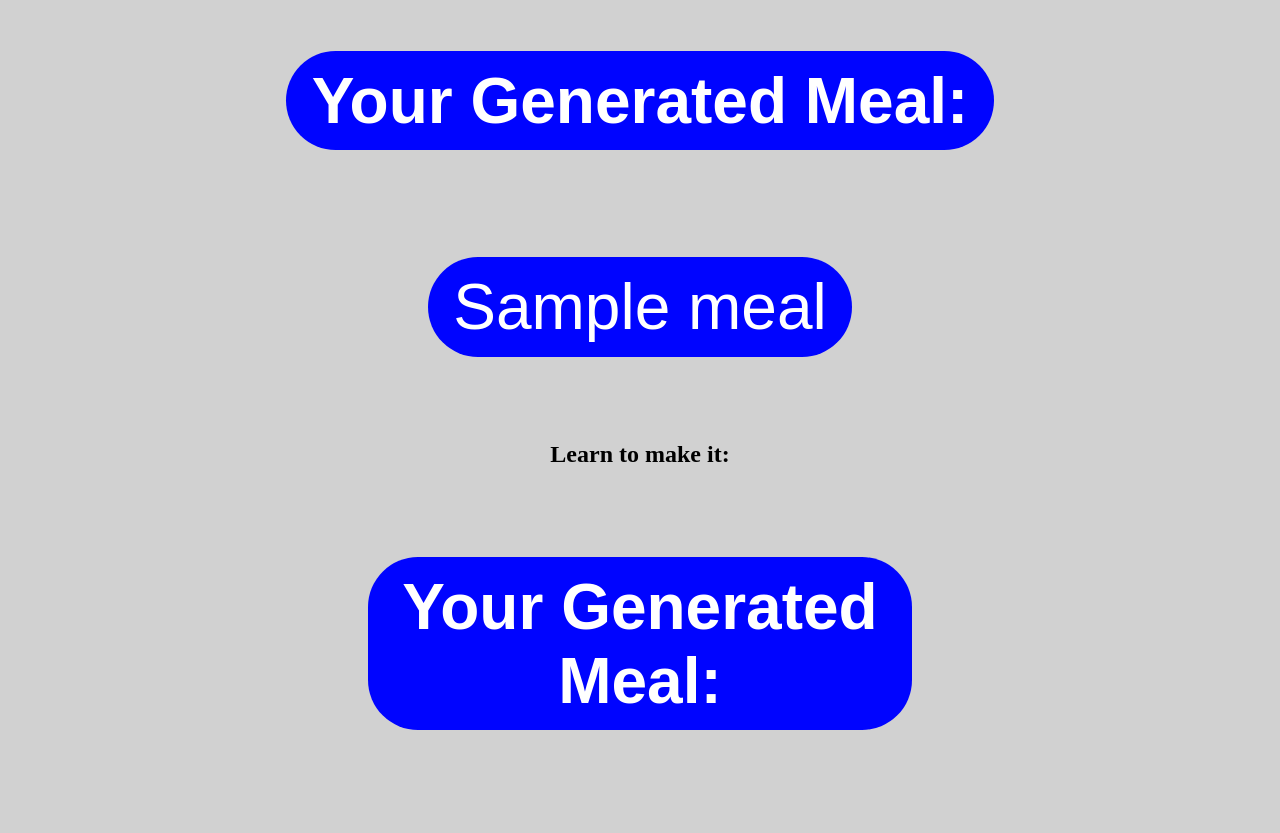
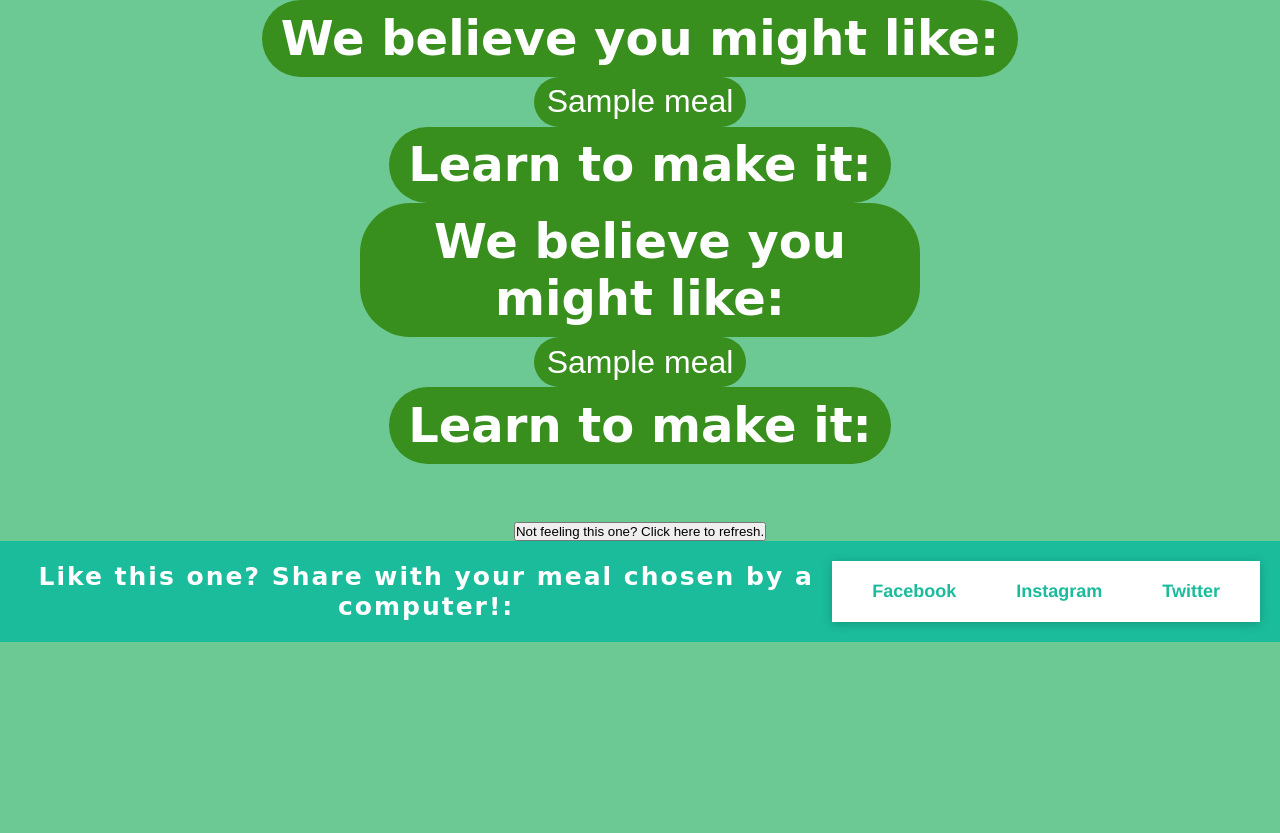
Before and after one commit to FernyQ178/3329Project, a Flask app: template templates/meal.html in a window 1280 px wide. After the commit the page ends 642 px from the top, so only its background shows below. Run offline with Flask 2, Linux system fonts and the light colour scheme; the template is opened without the code that fills it: most values are stand-ins (such as "Sample title", 1, 10 or a date in 2020).

Commit message:
finalChanges

```diff
--- a/app.py
+++ b/app.py
@@ -1,5 +1,6 @@
 from flask import Flask, render_template, request, url_for
 import random
+import time
 
 app = Flask(__name__)
 
@@ -25,11 +26,19 @@ def form():
 
 @app.route('/meal', methods=['GET', 'POST'])
 def meal():
+    time.sleep(3)
     if request.method == 'POST':
         restrictions = request.form.getlist('restrictions')
         meal = generate_meal(restrictions)
         return render_template('meal.html', meal=meal['name'], video_url=meal['video_url'])
 
+
+@app.route('/new_meal', methods=['GET', 'POST'])
+def new_meal():
+    if request.method == 'POST':
+        restrictions = request.form.getlist('restrictions')
+        meal = generate_meal(restrictions)
+        return render_template('meal.html', meal=meal['name'], video_url=meal['video_url'])
 
 def generate_meal(restrictions):
     meals = [
@@ -47,7 +56,7 @@ def generate_meal(restrictions):
         {'name': 'Shirataki Noodles with Tofu & Veggies', 'restrictions': ['nut-free', 'vegetarian'], 'video_url': 'https://www.youtube.com/embed/qkv_CxkdWB4'},
         {'name': 'The Ultimate Vegetarian Club Sandwhich', 'restrictions': ['vegetarian', 'nut-free'], 'video_url': 'https://www.youtube.com/embed/j5gg365Ewaw'},
         {'name': 'Crispy Smashed Potatoes', 'restrictions': ['vegetarian', 'nut-free', 'gluten-free'], 'video_url': 'https://www.youtube.com/embed/Ai_kivZXN9o'},
-        {'name': 'Creamy Sun-Dried Tomato and Spinach Pasta', 'restrictions': ['nut-free', 'vegetarian'], 'video_url': 'https://www.youtube.com/embed/ll-FAFOVNVk'},#
+        {'name': 'Creamy Sun-Dried Tomato and Spinach Pasta', 'restrictions': ['nut-free', 'vegetarian'], 'video_url': 'https://www.youtube.com/embed/ll-FAFOVNVk'},
         {'name': 'Spinach & Artichoke Dip Pasta', 'restrictions': ['nut-free', 'vegetarian'], 'video_url': 'https://www.youtube.com/embed/MS1eAjcp2HU?start=10'}
     ]
 
--- a/static/style.css
+++ b/static/style.css
@@ -39,7 +39,7 @@ a:hover {
 }
 
 img {
-    border-radius: 75%;
-    width: 500px;
-    height: 500px;
+    border-radius: 50%;
+    width: 300px;
+    height: 300px;
   }
--- a/static/style1.css
+++ b/static/style1.css
@@ -1,3 +1,3 @@
-    body {
-        background-color: #d1d1d1;
-    }
+body {
+    background-color: #a1da46;
+}
--- a/static/style2.css
+++ b/static/style2.css
@@ -1,13 +1,13 @@
 body {
-    background-color: #d1d1d1;
+    background-color: #26cece;
     text-align: center;
 }
 h1, p {
-    font-size: 4em;
+    font-size: 2em;
     font-family: Arial, sans-serif;
     display: inline-block;
     border-radius: 50px;
     padding: 0.2em 0.4em;
-    background-color: #0004ff;
+    background-color: #388f1e;
     color: #fff;
   }
--- a/templates/meal.html
+++ b/templates/meal.html
@@ -4,11 +4,125 @@
     <link rel="stylesheet" type="text/css" href="static/style2.css">
     <meta charset="UTF-8">
     <title>Generated Meal</title>
+
+    <style>
+		* {
+			margin: 0;
+			padding: 0;
+			box-sizing: border-box;
+		}
+
+		body {
+			font-family: 'Helvetica Neue', sans-serif;
+			color: #444;
+			background-color: #6dc993;
+		}
+
+		footer {
+			display: flex;
+			justify-content: space-between;
+			align-items: center;
+			padding: 20px;
+			background-color: #1ABC9C;
+			color: white;
+		}
+
+		h1 {
+			font-family: 'Bubblegum Sans', cursive;
+			font-size: 48px;
+			line-height: 1.2;
+			margin: 0;
+
+		}
+
+		h3 {
+			font-family: 'Bubblegum Sans', cursive;
+			font-size: 25px;
+			line-height: 1.2;
+			margin: 0;
+			letter-spacing: 2px;
+		}
+
+		nav {
+			display: flex;
+			justify-content: center;
+			align-items: center;
+			padding: 10px;
+			background-color: white;
+			box-shadow: 0px 2px 10px rgba(0, 0, 0, 0.2);
+		}
+
+		nav a {
+			display: inline-block;
+			padding: 10px 20px;
+			margin: 0 10px;
+			color: #1ABC9C;
+			font-size: 18px;
+			font-weight: bold;
+			text-decoration: none;
+			border-radius: 20px;
+			transition: background-color 0.2s ease;
+		}
+
+		nav a:hover {
+			background-color: #1ABC9C;
+			color: white;
+		}
+
+		.container {
+			display: flex;
+			flex-direction: column;
+			justify-content: center;
+			align-items: center;
+			padding: 50px;
+		}
+
+		.bubble-letters {
+			font-family: 'Bubblegum Sans', cursive;
+			font-size: 60px;
+			color: rgb(65, 56, 56);
+			padding: 20px 40px;
+			border: none;
+			border-radius: 50px;
+			box-shadow: 2px 2px 8px rgba(0, 0, 0, 0.3);
+			cursor: pointer;
+			outline: none;
+			transition: transform 0.2s ease;
+		}
+
+		.bubble-letters:hover {
+			transform: scale(1.05);
+		}
+
+
+		@keyframes spin {
+			from {transform: rotate(0deg);}
+			to {transform: rotate(360deg);}
+		}
+	</style>
+
+    <title>Audio</title>
+
 </head>
 <body>
-    <h1>Your Generated Meal:</h1><br>
-    <p>{{ meal }}</p>
-    <h2>Learn to make it:</h2><br>
-    <iframe width="560" height="315" src="{{ video_url }}" frameborder="0" allow="accelerometer; autoplay; clipboard-write; encrypted-media; gyroscope; picture-in-picture" allowfullscreen></iframe>
+
+    <audio controls autoplay hidden>
+        <source src="static/yum.wav" type="audio/wav">
+    </audio>
+
+    <h1>We believe you might like:</h1><br>
+    <p>{{ meal }}</p><br>
+    <h1>Learn to make it:</h1><br>
+    <iframe width="560" height="315" src="{{ video_url }}" frameborder="0" allow="accelerometer; autoplay; clipboard-write; encrypted-media; gyroscope; picture-in-picture" allowfullscreen></iframe><br>
+    <button onclick="location.reload();">Not feeling this one? Click here to refresh.</button>
+
+    <footer style="text-align: center;">
+		<h3 style="text-align: center;">Like this one? Share with your meal chosen by a computer!:</h3>
+        <nav>
+			<a href="https://www.facebook.com">Facebook</a>
+			<a href="https://www.instagram.com">Instagram</a>
+			<a href="https://www.twitter.com">Twitter</a>
+		</nav>
+	</footer>
 </body>
 </html>
```
Also changed, not shown: templates/dietary_restrictions.html (+12 -2 lines), templates/welcome.html (+34 -13 lines), 2 other files.
